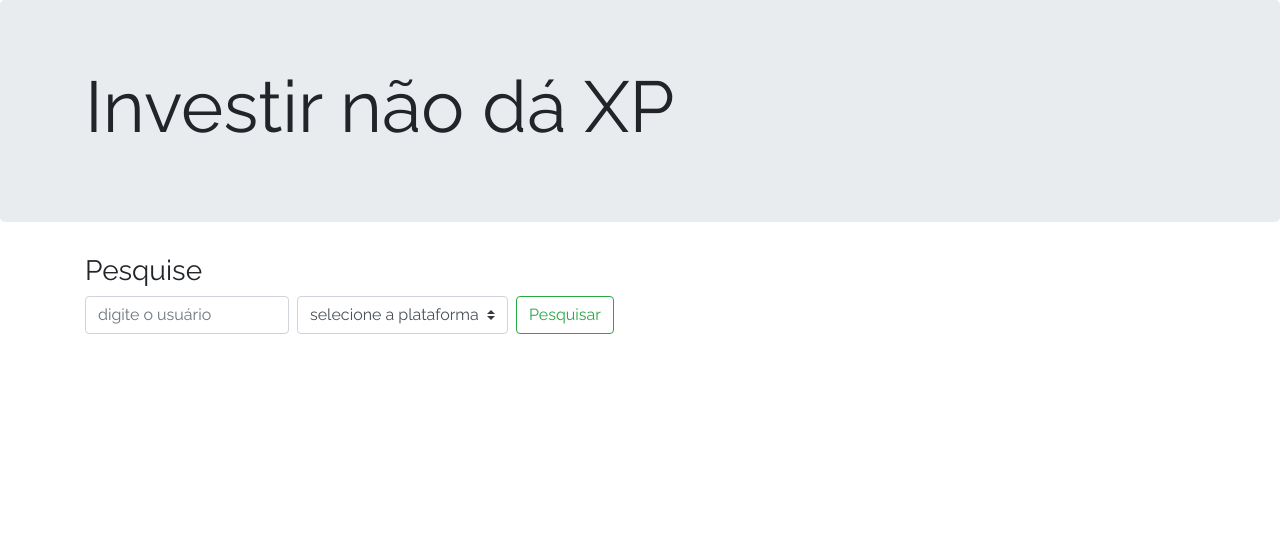
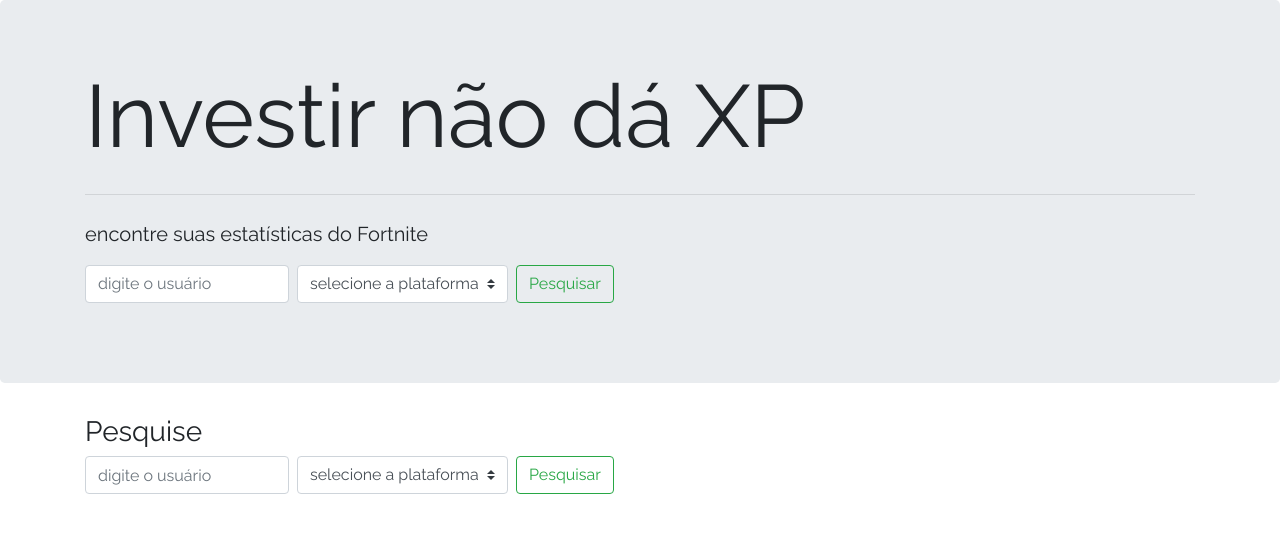
Before and after one commit to guilehm/investir-nao-da-xp, a Django app: page / in a window 1280 px wide. Shown: the top 533 px of the page. Run offline with Django 3.2, Linux system fonts and the light colour scheme; data that the repository does not hold is empty; some libraries are stand-ins or nearby versions.

Commit message:
Update base template

```diff
--- a/core/templates/core/base.html
+++ b/core/templates/core/base.html
@@ -14,9 +14,27 @@
     <title>Investir != XP</title>
 </head>
 <body>
+
     <div class="jumbotron">
         <div class="container">
-            <h1 class="display-3">Investir não dá XP</h1>
+            <h1 class="display-2">
+                {% block main_title %}
+                    Investir não dá XP
+                {% endblock %}
+            </h1>
+            <hr class="my-4">
+            {% block main_lead %}
+                <p class="lead">
+                    encontre suas estatísticas do Fortnite
+                </p>
+            {% endblock %}
+            {% block search_form %}
+                <form method="post" class="form-inline my-2 my-lg-0">
+                    {% csrf_token %}
+                    {{ form.as_p }}
+                    <button class="btn btn-outline-success mb-3" type="submit">Pesquisar</button>
+                </form>
+            {% endblock %}
         </div>
     </div>
 
```
